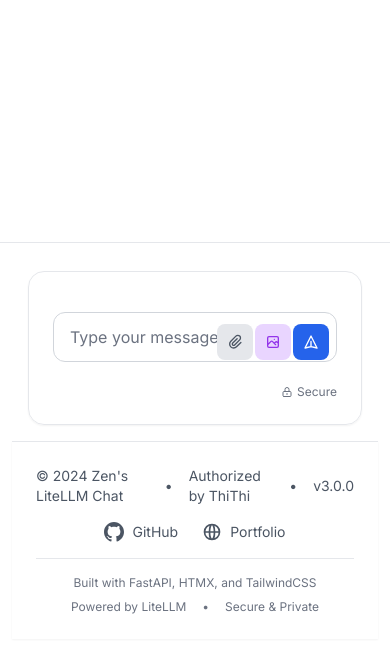
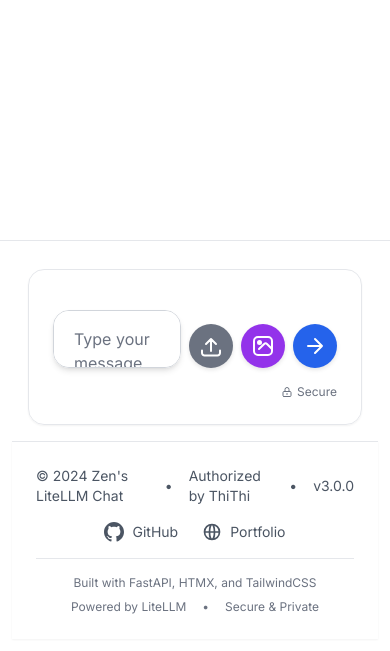
Before and after one commit to dinhdobathi1992/litellm-wrapper-ui, a FastAPI app: page / in a window 390 px wide. Shown: the part 641-1292 px from the top of the page. Run offline with FastAPI, Linux system fonts and the light colour scheme; the visitor is signed in with stand-in values (Sample User, id 1); data that the repository does not hold is empty; some libraries are stand-ins or nearby versions.

Commit message:
Fix model selection dropdown and improve chat UI - Fixed model dropdown not working by properly initializing DOM elements - Reduced chat session width from max-w-4xl to max-w-2xl for better focus - Improved button styling with modern circular design and white icons - Added comprehensive mobile responsiveness - Enhanced CSS specificity to override conflicting styles - Added debug logging for better troubleshooting - Version 3.0.0 improvements

```diff
--- a/templates/chat.html
+++ b/templates/chat.html
@@ -100,6 +100,58 @@
             color: #9ca3af !important;
         }
 
+        /* Modern button styling - High specificity to override Tailwind */
+        button.modern-btn-solid {
+            display: flex !important;
+            align-items: center !important;
+            justify-content: center !important;
+            width: 44px !important;
+            height: 44px !important;
+            border-radius: 50% !important;
+            border: none !important;
+            transition: all 0.2s ease-in-out !important;
+            cursor: pointer !important;
+            font-weight: 500 !important;
+            box-shadow: 0 2px 4px rgba(0, 0, 0, 0.1) !important;
+            min-width: 44px !important;
+            min-height: 44px !important;
+            max-width: 44px !important;
+            max-height: 44px !important;
+        }
+
+        button.modern-btn-solid:hover {
+            transform: translateY(-1px) !important;
+            box-shadow: 0 4px 8px rgba(0, 0, 0, 0.15) !important;
+        }
+
+        button.modern-btn-solid:active {
+            transform: translateY(0) !important;
+            box-shadow: 0 2px 4px rgba(0, 0, 0, 0.1) !important;
+        }
+
+        button.modern-btn-solid:focus {
+            outline: none !important;
+            ring: 2px !important;
+            ring-offset: 2px !important;
+        }
+
+        /* Ultra-specific button styling to ensure circular shape */
+        #fileButton.modern-btn-solid,
+        #imageButton.modern-btn-solid,
+        #sendButton.modern-btn-solid {
+            width: 44px !important;
+            height: 44px !important;
+            border-radius: 50% !important;
+            min-width: 44px !important;
+            min-height: 44px !important;
+            max-width: 44px !important;
+            max-height: 44px !important;
+            display: flex !important;
+            align-items: center !important;
+            justify-content: center !important;
+            box-shadow: 0 2px 4px rgba(0, 0, 0, 0.1) !important;
+        }
+
         /* Custom scrollbar for textarea in dark mode */
         .message-input::-webkit-scrollbar {
             width: 8px;
@@ -348,17 +400,18 @@
                 overflow-wrap: break-word;
             }
 
-            /* Mobile buttons - larger touch targets */
+            /* Mobile buttons - modern circular design */
             .mobile-button {
-                width: 36px;
-                height: 36px;
-                border-radius: 0.5rem;
-                display: flex;
-                align-items: center;
-                justify-content: center;
+                width: 44px !important;
+                height: 44px !important;
+                border-radius: 50% !important;
+                display: flex !important;
+                align-items: center !important;
+                justify-content: center !important;
                 font-size: 0.75rem;
                 touch-action: manipulation;
                 flex-shrink: 0;
+                box-shadow: 0 2px 4px rgba(0, 0, 0, 0.1) !important;
             }
 
             /* Mobile message bubbles */
@@ -760,7 +813,7 @@
 
                                                     <!-- Chat Messages (Scrollable) -->
                     <div class="flex-1 overflow-y-auto bg-white dark:bg-dark-900 flex-grow">
-                        <div class="max-w-4xl mx-auto px-4 lg:px-6 py-4 lg:py-6 min-h-full chat-messages-mobile mobile-chat-area">
+                        <div class="max-w-2xl mx-auto px-4 lg:px-6 py-4 lg:py-6 min-h-full chat-messages-mobile mobile-chat-area">
                     <div id="chatMessages" class="chat-container space-y-6 mb-6">
                 <!-- Welcome message -->
                 <div class="flex justify-center fade-in">
@@ -778,7 +831,7 @@
 
             <!-- Typing Indicator -->
             <div id="typingIndicator" class="typing-indicator mb-6 typing-indicator-mobile">
-                <div class="flex items-center space-x-3 max-w-2xl">
+                <div class="flex items-center space-x-3 max-w-2xl mx-auto">
                     <div class="w-8 h-8 bg-gray-200 dark:bg-dark-700 rounded-full flex items-center justify-center">
                         <svg class="w-5 h-5 text-gray-600 dark:text-gray-400" fill="none" stroke="currentColor" viewBox="0 0 24 24">
                             <path stroke-linecap="round" stroke-linejoin="round" stroke-width="2" d="M9.663 17h4.673M12 3v1m6.364 1.636l-.707.707M21 12h-1M4 12H3m3.343-5.657l-.707-.707m2.828 9.9a5 5 0 117.072 0l-.548.547A3.374 3.374 0 0014 18.469V19a2 2 0 11-4 0v-.531c0-.895-.356-1.754-.988-2.386l-.548-.547z"></path>
@@ -798,7 +851,7 @@
 
                             <!-- Message Input (Sticky Bottom) -->
                     <div class="border-t border-gray-200 dark:border-dark-700 bg-white dark:bg-dark-900 shadow-sm sticky bottom-0 z-10 mobile-input-area">
-            <div class="max-w-4xl mx-auto px-4 lg:px-6 py-4 mobile-input-container">
+            <div class="max-w-2xl mx-auto px-4 lg:px-6 py-4 mobile-input-container">
                 <div class="glass-effect border border-gray-200 dark:border-dark-700 rounded-2xl p-6 shadow-sm">
                 <form id="chatForm" class="space-y-4">
                     <input type="hidden" id="sessionId" name="session_id" value="">
@@ -807,41 +860,36 @@
                     <div class="relative">
                         <!-- File name preview -->
                         <div id="filePreview" class="mb-2 text-xs text-blue-600 dark:text-blue-400 font-medium truncate max-w-xs hidden file-preview-mobile"></div>
+                        <div class="relative flex items-end gap-2 mt-2">
                             <textarea
                                 id="messageInput"
                                 name="message"
                                 rows="1"
-                            class="message-input mobile-message-input w-full px-4 py-3 border border-gray-300 dark:border-dark-600 rounded-xl resize-none focus:outline-none focus:ring-2 focus:ring-blue-500 focus:border-blue-500 transition-all duration-200 text-gray-900 dark:text-white placeholder-gray-500 dark:placeholder-gray-400 bg-white dark:bg-dark-800"
+                                class="message-input mobile-message-input w-full px-5 py-4 text-base border border-gray-300 dark:border-dark-600 rounded-2xl resize-none focus:outline-none focus:ring-2 focus:ring-blue-500 focus:border-blue-500 transition-all duration-200 text-gray-900 dark:text-white placeholder-gray-500 dark:placeholder-gray-400 bg-white dark:bg-dark-800 shadow-md"
                                 placeholder="Type your message..."
                                 required
                             ></textarea>
-                        <!-- File upload button -->
-                        <input type="file" id="fileInput" class="hidden" accept=".txt,.json,.yaml,.yml,.md,.csv,.log,.pdf,.docx,.xlsx,.xls,.jpg,.jpeg,.png,.gif,.bmp,.webp" />
-                        <input type="hidden" id="fileName" name="file_name" />
-                        <input type="hidden" id="fileContent" name="file_content" />
-                        <input type="hidden" id="isImageRequest" name="is_image_request" value="false" />
-                        <!-- Button container for better mobile layout -->
-                        <div class="absolute bottom-2 right-2 flex items-center space-x-0.5">
-                            <!-- File upload button -->
-                            <button type="button" id="fileButton" title="Attach file" class="mobile-button bg-gray-200 dark:bg-dark-700 text-gray-600 dark:text-gray-300 hover:bg-gray-300 dark:hover:bg-dark-600 transition-all duration-200">
-                                <svg class="w-4 h-4" fill="none" stroke="currentColor" viewBox="0 0 24 24">
-                                    <path stroke-linecap="round" stroke-linejoin="round" stroke-width="2" d="M15.172 7l-6.586 6.586a2 2 0 102.828 2.828l7.586-7.586a4 4 0 10-5.656-5.656l-7.586 7.586a6 6 0 108.485 8.485l6.586-6.586" />
+                            <!-- Upload Button -->
+                            <button type="button" id="fileButton" title="Attach file" class="modern-btn-solid group bg-gray-500 text-white shadow-md focus:ring-2 focus:ring-blue-400">
+                                <!-- White Arrow Up Tray Icon -->
+                                <svg class="w-6 h-6 mx-auto my-auto" fill="none" stroke="white" stroke-width="2" viewBox="0 0 24 24">
+                                    <path stroke-linecap="round" stroke-linejoin="round" d="M3 16.5V19a2.5 2.5 0 002.5 2.5h13A2.5 2.5 0 0021 19v-2.5M7 10l5-5m0 0l5 5m-5-5v12" />
                                 </svg>
                             </button>
-                            <!-- Image generation button -->
-                            <button type="button" id="imageButton" title="Generate image" class="mobile-button bg-purple-200 dark:bg-purple-700 text-purple-600 dark:text-purple-300 hover:bg-purple-300 dark:hover:bg-purple-600 transition-all duration-200">
-                                <svg class="w-4 h-4" fill="none" stroke="currentColor" viewBox="0 0 24 24">
-                                    <path stroke-linecap="round" stroke-linejoin="round" stroke-width="2" d="M4 16l4.586-4.586a2 2 0 012.828 0L16 16m-2-2l1.586-1.586a2 2 0 012.828 0L20 14m-6-6h.01M6 20h12a2 2 0 002-2V6a2 2 0 00-2-2H6a2 2 0 00-2 2v12a2 2 0 002 2z" />
+                            <!-- Image Generation Button -->
+                            <button type="button" id="imageButton" title="Generate image" class="modern-btn-solid group bg-purple-600 text-white shadow-md focus:ring-2 focus:ring-purple-400">
+                                <!-- White Photo Icon -->
+                                <svg class="w-6 h-6 mx-auto my-auto" fill="none" stroke="white" stroke-width="2" viewBox="0 0 24 24">
+                                    <rect x="3" y="3" width="18" height="18" rx="4" stroke="white" stroke-width="2"/>
+                                    <circle cx="8.5" cy="8.5" r="1.5" fill="white"/>
+                                    <path stroke-linecap="round" stroke-linejoin="round" d="M21 15l-5-5a2 2 0 00-2.828 0l-5.172 5" stroke="white"/>
                                 </svg>
                             </button>
-                            <!-- Send button -->
-                            <button
-                                type="submit"
-                                class="send-button mobile-button bg-blue-600 text-white hover:bg-blue-700 disabled:opacity-50 disabled:cursor-not-allowed transition-all duration-200"
-                                id="sendButton"
-                            >
-                                <svg class="w-4 h-4" fill="none" stroke="currentColor" viewBox="0 0 24 24">
-                                    <path stroke-linecap="round" stroke-linejoin="round" stroke-width="2" d="M12 19l9 2-9-18-9 18 9-2zm0 0v-8"></path>
+                            <!-- Send Button -->
+                            <button type="submit" class="modern-btn-solid group bg-blue-600 text-white shadow-md focus:ring-2 focus:ring-blue-400" id="sendButton">
+                                <!-- White Arrow Icon -->
+                                <svg class="w-6 h-6 mx-auto my-auto" fill="none" stroke="white" stroke-width="2" viewBox="0 0 24 24">
+                                    <path stroke-linecap="round" stroke-linejoin="round" d="M5 12h14M12 5l7 7-7 7" />
                                 </svg>
                             </button>
                         </div>
@@ -913,6 +961,7 @@
         // Initialize the app
         document.addEventListener('DOMContentLoaded', function() {
             initializeTheme();
+            initializeModelDropdown();
             loadModels();
             initializeSession();
             setupAutoResize();
@@ -977,49 +1026,7 @@
             localStorage.setItem('theme', 'light');
         }
 
-        // Load available models
-        async function loadModels() {
-            try {
-                const response = await fetch('/api/models');
-                const data = await response.json();
-
-                const modelSelect = document.getElementById('modelSelect');
-                modelSelect.innerHTML = '<option value="">Select a model...</option>';
-
-                if (data.data && Array.isArray(data.data)) {
-                    data.data.forEach(model => {
-                        const option = document.createElement('option');
-                        option.value = model.id;
-                        option.textContent = model.id;
-                        modelSelect.appendChild(option);
-                    });
-                }
-
-                // Set default model if available
-                if (data.data && data.data.length > 0) {
-                    // Prefer faster models in this order: gpt-4o, gpt-3.5-turbo, claude-3-haiku
-                    let defaultModel = data.data[0].id;
-                    const fastModels = ['gpt-4o', 'gpt-3.5-turbo', 'anthropic.claude-3-haiku-20240307-v1:0'];
-
-                    for (const modelId of fastModels) {
-                        const model = data.data.find(m => m.id === modelId);
-                        if (model) {
-                            defaultModel = modelId;
-                            break;
-                        }
-                    }
-
-                    modelSelect.value = defaultModel;
-                    document.getElementById('selectedModel').value = defaultModel;
-                    document.getElementById('selectedModelText').textContent = defaultModel;
-                    console.log('Default model set to:', defaultModel);
-                }
-            } catch (error) {
-                console.error('Failed to load models:', error);
-                const modelSelect = document.getElementById('modelSelect');
-                modelSelect.innerHTML = '<option value="">Error loading models</option>';
-            }
-        }
+        // Load available models - REMOVED (replaced by custom dropdown version)
 
         // Load chat history for a session
         async function loadChatHistory(sessionId) {
@@ -1204,10 +1211,7 @@
             document.getElementById('selectedModelText').textContent = selectedText;
         });
 
-        // ChatGPT-style model selector
-        document.getElementById('modelSelectButton').addEventListener('click', function() {
-            document.getElementById('modelSelect').click();
-        });
+        // ChatGPT-style model selector - REMOVED (conflicts with custom dropdown)
 
         // Handle form submission
         document.getElementById('chatForm').addEventListener('submit', async function(e) {
@@ -1307,7 +1311,7 @@
         fileButton.addEventListener('click', () => {
             isImageMode = false;
             isImageRequestInput.value = 'false';
-            imageButton.classList.remove('bg-purple-600', 'text-white');
+            imageButton.classList.remove('bg-gradient-to-br', 'from-purple-500', 'to-purple-700', 'text-white');
             imageButton.classList.add('bg-purple-200', 'dark:bg-purple-700', 'text-purple-600', 'dark:text-purple-300');
             fileInput.click();
         });
@@ -1317,12 +1321,12 @@
             if (isImageMode) {
                 isImageRequestInput.value = 'true';
                 imageButton.classList.remove('bg-purple-200', 'dark:bg-purple-700', 'text-purple-600', 'dark:text-purple-300');
-                imageButton.classList.add('bg-purple-600', 'text-white');
+                imageButton.classList.add('bg-gradient-to-br', 'from-purple-500', 'to-purple-700', 'text-white');
                 // Clear any selected file when switching to image mode
                 clearFile();
             } else {
                 isImageRequestInput.value = 'false';
-                imageButton.classList.remove('bg-purple-600', 'text-white');
+                imageButton.classList.remove('bg-gradient-to-br', 'from-purple-500', 'to-purple-700', 'text-white');
                 imageButton.classList.add('bg-purple-200', 'dark:bg-purple-700', 'text-purple-600', 'dark:text-purple-300');
             }
         });
@@ -1360,7 +1364,7 @@
             // Reset image mode
             isImageMode = false;
             isImageRequestInput.value = 'false';
-            imageButton.classList.remove('bg-purple-600', 'text-white');
+            imageButton.classList.remove('bg-gradient-to-br', 'from-purple-500', 'to-purple-700', 'text-white');
             imageButton.classList.add('bg-purple-200', 'dark:bg-purple-700', 'text-purple-600', 'dark:text-purple-300');
         }
 
@@ -1423,7 +1427,7 @@
                 fileHtml = `<div class='mt-2 flex items-center text-xs text-blue-500 dark:text-blue-400'><svg class='w-4 h-4 mr-1' fill='none' stroke='currentColor' viewBox='0 0 24 24'><path stroke-linecap='round' stroke-linejoin='round' stroke-width='2' d='M15.172 7l-6.586 6.586a2 2 0 102.828 2.828l7.586-7.586a4 4 0 10-5.656-5.656l-7.586 7.586a6 6 0 108.485 8.485l6.586-6.586'/></svg>${fileName}</div>`;
             }
             messageDiv.innerHTML = `
-                <div class="flex items-start space-x-2 lg:space-x-3 max-w-4xl">
+                                    <div class="flex items-start space-x-2 lg:space-x-3 max-w-2xl">
                     ${!isUser ? `<div class="w-6 h-6 lg:w-8 lg:h-8 bg-gray-100 dark:bg-dark-700 rounded-full flex items-center justify-center flex-shrink-0">${icon}</div>` : ''}
                     <div class="message-bubble mobile-message-bubble ${isUser ? 'mobile-user-bubble' : 'mobile-ai-bubble'} ${bgColor} rounded-2xl px-4 lg:px-6 py-3 lg:py-4 shadow-sm ${textColor}">
                         <div class="text-xs lg:text-sm font-medium mb-2 ${isUser ? 'text-blue-100' : 'text-gray-700 dark:text-gray-300'}">${isUser ? 'You' : 'AI Assistant'}</div>
@@ -1447,61 +1451,89 @@
             document.getElementById('typingIndicator').classList.remove('show');
         }
 
-        // Custom model dropdown logic
+        // Custom model dropdown logic - will be initialized in DOMContentLoaded
         let modelDropdownOpen = false;
-        const modelSelectButton = document.getElementById('modelSelectButton');
-        const modelDropdown = document.getElementById('modelDropdown');
-        const modelSelect = document.getElementById('modelSelect');
-        const selectedModelText = document.getElementById('selectedModelText');
+        let modelSelectButton, modelDropdown, modelSelect, selectedModelText;
+
+        function initializeModelDropdown() {
+            modelSelectButton = document.getElementById('modelSelectButton');
+            modelDropdown = document.getElementById('modelDropdown');
+            modelSelect = document.getElementById('modelSelect');
+            selectedModelText = document.getElementById('selectedModelText');
+
+            if (!modelSelectButton || !modelDropdown || !modelSelect || !selectedModelText) {
+                console.error('Model dropdown elements not found');
+                return;
+            }
 
             function closeModelDropdown() {
                 modelDropdown.classList.add('hidden');
                 modelDropdownOpen = false;
             }
+
             function openModelDropdown() {
                 modelDropdown.classList.remove('hidden');
                 modelDropdownOpen = true;
             }
+
             modelSelectButton.addEventListener('click', function(e) {
                 e.stopPropagation();
+                console.log('Model button clicked, dropdown open:', modelDropdownOpen);
                 if (modelDropdownOpen) {
                     closeModelDropdown();
                 } else {
                     openModelDropdown();
                 }
             });
+
             document.addEventListener('click', function(e) {
                 if (modelDropdownOpen && !modelDropdown.contains(e.target) && e.target !== modelSelectButton) {
                     closeModelDropdown();
                 }
             });
+        }
+
         // Populate model dropdown from API
         async function loadModels() {
             try {
+                console.log('Loading models...');
                 const response = await fetch('/api/models');
                 const data = await response.json();
+                console.log('Models response:', data);
+
+                if (!modelSelect || !modelDropdown) {
+                    console.error('Model elements not initialized');
+                    return;
+                }
+
                 modelSelect.innerHTML = '';
                 modelDropdown.innerHTML = '';
+
                 if (data.data && Array.isArray(data.data)) {
+                    console.log('Found', data.data.length, 'models');
                     data.data.forEach(model => {
                         const option = document.createElement('option');
                         option.value = model.id;
                         option.textContent = model.id;
                         modelSelect.appendChild(option);
+
                         const btn = document.createElement('button');
                         btn.type = 'button';
                         btn.textContent = model.id;
-                        btn.className = 'block w-full text-left px-4 py-2 hover:bg-gray-100 dark:hover:bg-dark-700';
+                        btn.className = 'block w-full text-left px-4 py-2 hover:bg-gray-100 dark:hover:bg-dark-700 text-gray-900 dark:text-white';
                         btn.onclick = function() {
+                            console.log('Model selected:', model.id);
                             modelSelect.value = model.id;
                             selectedModelText.textContent = model.id;
                             // Also update the hidden selectedModel input for form submission
                             document.getElementById('selectedModel').value = model.id;
-                            closeModelDropdown();
+                            modelDropdownOpen = false;
+                            modelDropdown.classList.add('hidden');
                         };
                         modelDropdown.appendChild(btn);
                     });
                 }
+
                 // Set default model if available
                 if (data.data && data.data.length > 0) {
                     let defaultModel = data.data[0].id;
@@ -1513,13 +1545,17 @@
                             break;
                         }
                     }
+                    console.log('Setting default model to:', defaultModel);
                     modelSelect.value = defaultModel;
                     selectedModelText.textContent = defaultModel;
                     // Also update the hidden selectedModel input for form submission
                     document.getElementById('selectedModel').value = defaultModel;
                 }
             } catch (error) {
+                console.error('Failed to load models:', error);
+                if (modelDropdown) {
                     modelDropdown.innerHTML = '<div class="px-4 py-2 text-red-500">Failed to load models</div>';
+                }
             }
         }
     </script>
```
Lines whose indentation alone changed are shown as unchanged.
